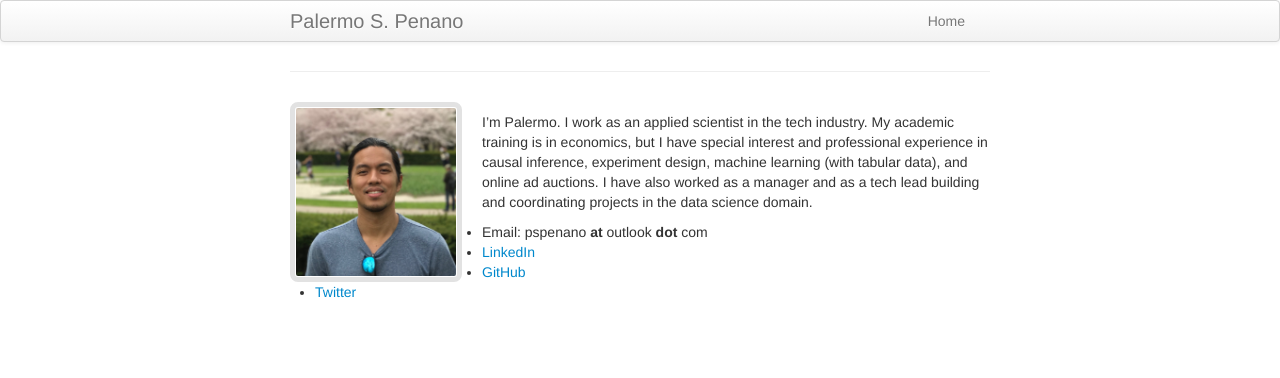
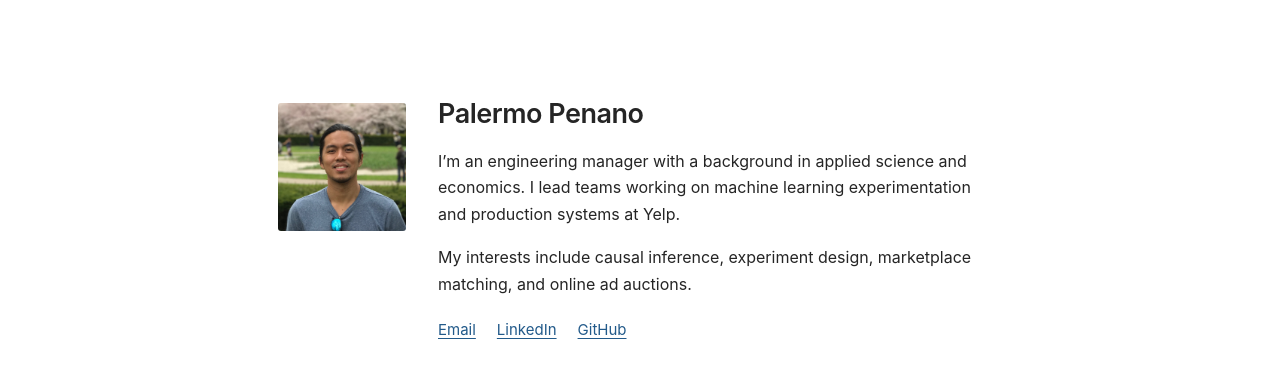
Before and after one commit to palpen/palermopenano, a Jekyll site: the page index.html, which Jekyll copies as it is, in a window 1280 px wide. Shown: the top 378 px of the page. Built offline with Jekyll 4.4.1, drawn with Linux system fonts in a browser that asks for light colours; our own code applies the rules of GitHub Pages for plain Markdown files.

Commit message:
Update website with approved simple profile

```diff
--- a/_config.yml
+++ b/_config.yml
@@ -2,7 +2,7 @@
 # For more see: https://github.com/mojombo/jekyll/wiki/Permalinks
 permalink: /:categories/:year/:month/:day/:title
 
-exclude: [".rvmrc", ".rbenv-version", "ReadMe.md", "Rakefile", "changelog.md", "License.md"]
+exclude: [".rvmrc", ".rbenv-version", "ReadMe.md", "Rakefile", "changelog.md", "License.md", "pages"]
 highlighter: rouge
 
 # Themes are encouraged to use these universal variables
@@ -11,7 +11,6 @@ highlighter: rouge
 title : Palermo S. Penano
 author :
   name : Palermo S. Penano
-  email : palermo.penano@mail.utoronto.ca
   github : palpen
   twitter : nil
   feedburner : nil
--- /dev/null
+++ b/contact.js
@@ -0,0 +1,33 @@
+// Light obfuscation deters simple harvesters. This is not a secrecy boundary.
+const encodedAddress = [112,115,112,101,110,97,110,111,64,111,117,116,108,111,111,107,46,99,111,109];
+const reveal = document.getElementById('reveal-email');
+const details = document.getElementById('email-details');
+const addressLink = document.getElementById('email-address');
+const copy = document.getElementById('copy-email');
+const status = document.getElementById('contact-status');
+reveal.addEventListener('click', () => {
+  const address = String.fromCharCode(...encodedAddress);
+  addressLink.textContent = address;
+  addressLink.href = 'mailto:' + address;
+  details.hidden = false;
+  reveal.setAttribute('aria-expanded', 'true');
+  reveal.hidden = true;
+  addressLink.focus();
+  status.textContent = 'Email address revealed.';
+});
+copy.addEventListener('click', async () => {
+  try {
+    await navigator.clipboard.writeText(addressLink.textContent);
+    copy.textContent = 'Copied';
+    status.textContent = 'Email address copied.';
+    setTimeout(() => { copy.textContent = 'Copy'; }, 2000);
+  } catch {
+    status.textContent = 'Copy unavailable. Select the email address to copy it manually.';
+    copy.textContent = 'Select email';
+    const range = document.createRange();
+    range.selectNodeContents(addressLink);
+    const selection = window.getSelection();
+    selection.removeAllRanges();
+    selection.addRange(range);
+  }
+});
--- /dev/null
+++ b/index.html
@@ -0,0 +1,31 @@
+<!doctype html>
+<html lang="en">
+<head>
+  <meta charset="utf-8">
+  <meta name="viewport" content="width=device-width, initial-scale=1">
+  <meta name="description" content="Palermo Penano — engineering manager with a background in applied science and economics.">
+  <title>Palermo Penano</title>
+  <link rel="stylesheet" href="style.css">
+  <script src="contact.js" defer></script>
+</head>
+<body>
+  <main>
+    <img src="images/profile_pic_cropped.jpeg" alt="Palermo Penano" width="128" height="128">
+    <div class="bio">
+      <h1>Palermo Penano</h1>
+      <p>I’m an engineering manager with a background in applied science and economics. I lead teams working on machine learning experimentation and production systems at Yelp.</p>
+      <p>My interests include causal inference, experiment design, marketplace matching, and online ad auctions.</p>
+      <div class="links" aria-label="Contact and profiles">
+        <span class="email-controls">
+          <button id="reveal-email" type="button" aria-expanded="false" aria-controls="email-details">Email</button>
+          <span id="email-details" hidden><a id="email-address"></a> <button id="copy-email" class="copy-button" type="button">Copy</button></span>
+        </span>
+        <a href="https://www.linkedin.com/in/palermo-penano-273397b8" target="_blank" rel="noopener noreferrer">LinkedIn</a>
+        <a href="https://github.com/palpen" target="_blank" rel="noopener noreferrer">GitHub</a>
+      </div>
+      <p id="contact-status" class="sr-only" role="status"></p>
+      <noscript><p>You can reach me through LinkedIn.</p></noscript>
+    </div>
+  </main>
+</body>
+</html>
--- a/index.md
+++ /dev/null
@@ -1,9 +0,0 @@
-
-<img height="160" width="160" style="padding:1px; border: 5px solid #E2E2E2; border-radius:8px; margin-right: 20px" align="left" src="images/profile_pic_cropped.jpeg">
-
-I'm Palermo. I work as an applied scientist in the tech industry. My academic training is in economics, but I have special interest and professional experience in causal inference, experiment design, machine learning (with tabular data), and online ad auctions. I have also worked as a manager and as a tech lead building and coordinating projects in the data science domain.
-
-* Email: pspenano **at** outlook **dot** com <br/>
-* [LinkedIn](https://www.linkedin.com/in/palermo-penano-273397b8)
-* [GitHub](https://github.com/palpen)
-* [Twitter](https://twitter.com/pspenano)
--- /dev/null
+++ b/style.css
@@ -0,0 +1,35 @@
+* { box-sizing: border-box; }
+body {
+  margin: 0;
+  background: #fff;
+  color: #252525;
+  font-family: -apple-system, BlinkMacSystemFont, "Segoe UI", sans-serif;
+  font-size: 16px;
+  line-height: 1.65;
+  -webkit-font-smoothing: antialiased;
+}
+main {
+  max-width: 780px;
+  margin: 96px auto 0;
+  padding: 0 28px 48px;
+  display: grid;
+  grid-template-columns: 128px 1fr;
+  gap: 32px;
+  align-items: start;
+}
+img { display: block; width: 128px; height: 128px; object-fit: cover; border-radius: 3px; margin-top: 7px; }
+h1 { margin: 0 0 17px; font-size: 27px; line-height: 1.3; letter-spacing: -.5px; font-weight: 600; }
+p { margin: 0 0 17px; }
+.links { display: flex; flex-wrap: wrap; align-items: baseline; gap: 8px 21px; margin-top: 21px; font-size: 15px; }
+a, button { color: #225a8a; text-decoration: underline; text-underline-offset: 3px; }
+a:hover, button:hover { color: #143c60; }
+button { background: none; border: none; padding: 0; margin: 0; font: inherit; cursor: pointer; }
+a:focus-visible, button:focus-visible { outline: 2px solid #225a8a; outline-offset: 4px; border-radius: 1px; }
+#email-details:not([hidden]) { display: inline-flex; gap: 10px; align-items: baseline; flex-wrap: wrap; }
+.copy-button { font-size: 12px; color: #666; }
+.sr-only { position: absolute; width: 1px; height: 1px; padding: 0; margin: -1px; overflow: hidden; clip: rect(0,0,0,0); white-space: nowrap; border: 0; }
+@media (max-width: 580px) {
+  main { margin-top: 40px; display: block; padding: 0 24px 36px; }
+  img { width: 96px; height: 96px; margin: 0 0 23px; }
+  h1 { font-size: 26px; }
+}
```
Also changed, not shown: ReadMe.md.
